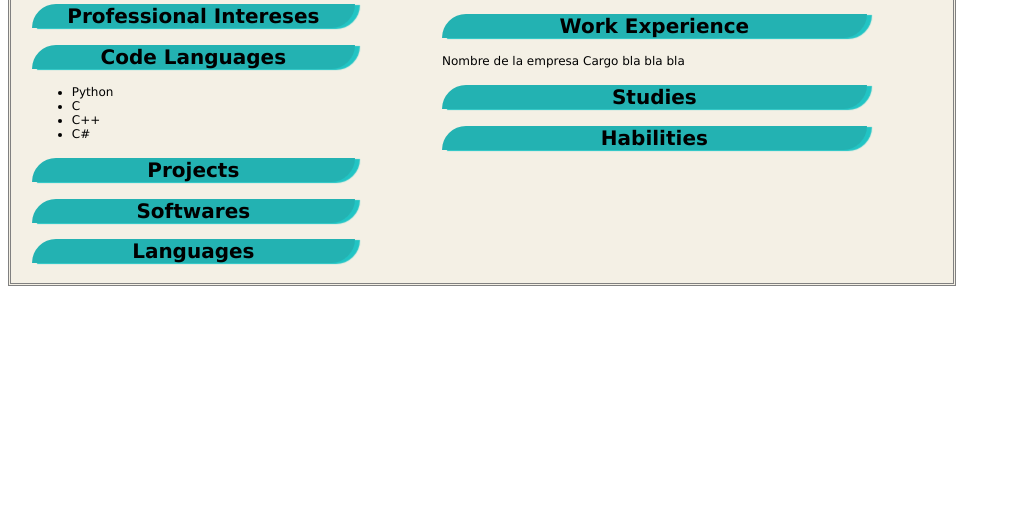
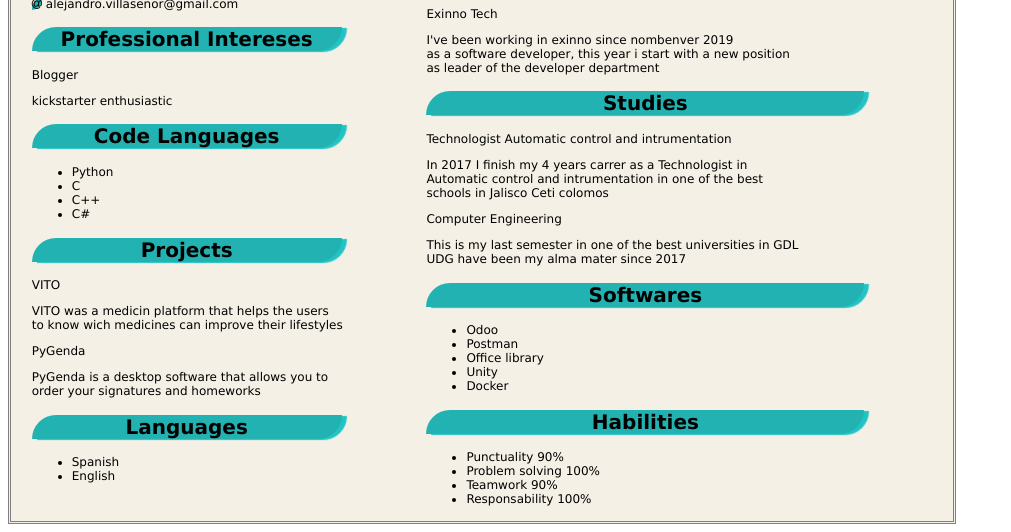
Before and after one commit to alexVillasenor/curriculum, a plain HTML site: page index.html in a window 1280 px wide. Shown: the part 389-921 px from the top of the page, without its empty margins (0-1011 px from the left). Before the commit the page ends 800 px from the top, so only its background shows below. Drawn offline with Linux system fonts and the light colour scheme.

Commit message:
Se agregan los ultimos datos

```diff
--- a/index.html
+++ b/index.html
@@ -32,6 +32,8 @@
 
           <div id='div'>
             <h2>Professional Intereses</h2>
+            <p>Blogger</p>
+            <p>kickstarter enthusiastic</p>
           </div>
 
           <div id='div'>
@@ -46,29 +48,59 @@
 
           <div id='div'>
             <h2>Projects</h2>
-          </div>
-
-          <div id='div'>
-            <h2>Softwares</h2>
+            <p>VITO </p>
+            <p>VITO was a medicin platform that helps the users<br/> to know wich medicines can improve their lifestyles </p>
+            <p>PyGenda </p>
+            <p>PyGenda is a desktop software that allows you to <br/> order your signatures and homeworks </p>
           </div>
 
           <div id='div'>
             <h2>Languages</h2>
+            <ul>
+              <li>Spanish</li>
+              <li>English</li>
+            </ul>
           </div>
 
         </td>
         <td>
           <div id='div'>
             <h2>Work Experience</h2>
-            <p>Nombre de la empresa Cargo bla bla bla </p>
+            <p>Vito </p>
+            <p>I work for vito from may 2019 to november 2019 <br/>
+            When i get in the team my tasks were fiz all the system dor teh release </p>
+            <p>Exinno Tech </p>
+            <p>I've been working in exinno since nombenver 2019<br/> as a software developer, this year i start with a new position <br/>as leader of the developer department </p>
           </div>
 
           <div id='div'>
             <h2>Studies</h2>
+            <p>Technologist Automatic control and intrumentation </p>
+            <p>In 2017 I finish my 4 years carrer as a Technologist in  <br/> Automatic control and intrumentation in one of the best
+            <br/> schools in Jalisco Ceti colomos </p>
+            <p>Computer Engineering </p>
+            <p>This is my last semester in one of the best universities in GDL <br/> UDG have been my alma mater since 2017 </p>
+          </div>
+
+          <div id='div'>
+            <h2>Softwares</h2>
+            <ul>
+              <li>Odoo</li>
+              <li>Postman</li>
+              <li>Office library</li>
+              <li>Unity</li>
+              <li>Docker</li>
+            </ul>
           </div>
 
           <div id='div'>
             <h2>Habilities</h2>
+            <ul>
+              <li>Punctuality 90%</li>
+              <li>Problem solving 100%</li>
+              <li>Teamwork 90%</li>
+              <li>Responsability 100%</li>
+            </ul>
           </div>
         </td>
       </tr>
```
